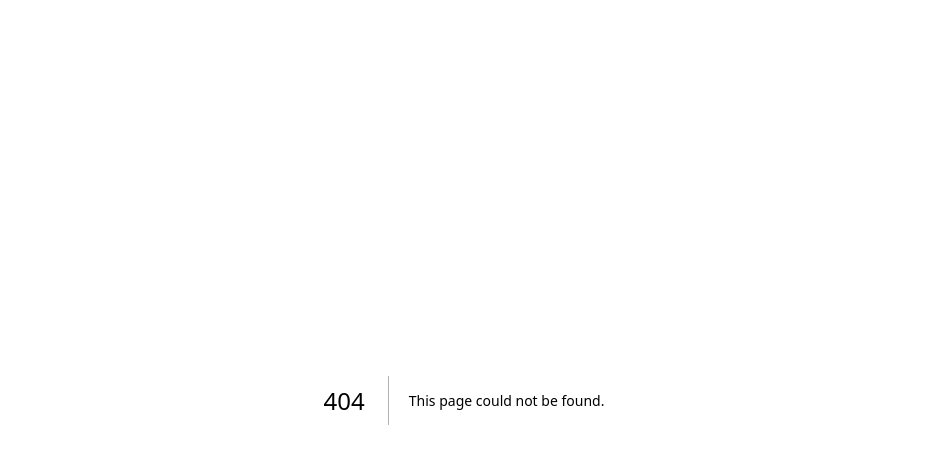
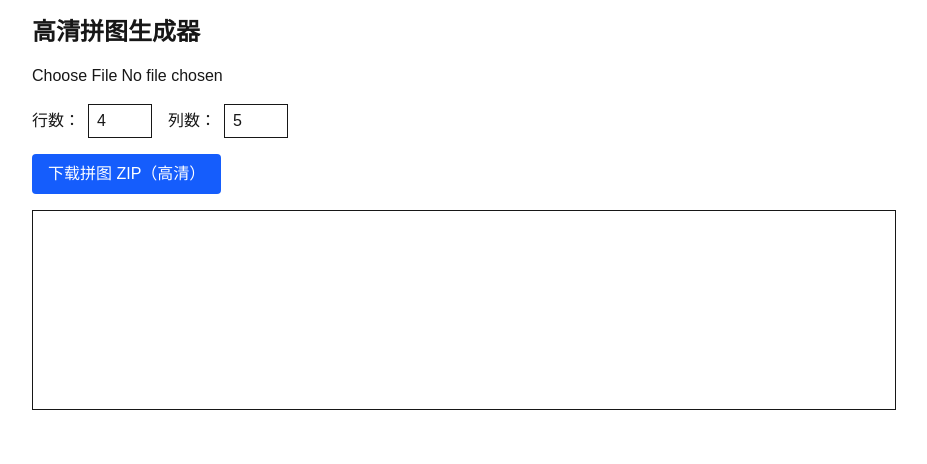
Before and after one commit to NowIsOffline/iffunny, a Next.js app: page /tools/puzzle in a window 1280 px wide. Before the commit this address had no page. Shown: the top 464 px of the page, without its empty margins (176-1103 px from the left). Built offline with nearby package versions, Linux system fonts and the light colour scheme.

Commit message:
添加图片【拼图工具】

```diff
--- a/package.json
+++ b/package.json
@@ -10,6 +10,7 @@
     "lint": "next lint"
   },
   "dependencies": {
+    "file-saver": "^2.0.5",
     "jszip": "^3.10.1",
     "next": "15.3.1",
     "react": "^19.1.0",
--- a/src/app/page.js
+++ b/src/app/page.js
@@ -49,10 +49,8 @@ const backend = isTouchDevice() ? TouchBackend : HTML5Backend;
 const DEFAULT_SITES = [
     { id: 1, type: 'site', name: 'png2ico', url: '/tools/png2ico', logo: '/icon/png2ico.png', undeletable: true },
     { id: 2, type: 'site', name: 'TXT reader', url: '/tools/txtreader', logo: '/icon/education.png', undeletable: true },
-    { id: 3, type: 'site', name: 'Google', url: 'https://google.com', logo: 'https://www.google.com/favicon.ico',undeletable: true},
-    { id: 4, type: 'site', name: 'GitHub', url: 'https://github.com', logo: 'https://github.com/favicon.ico',undeletable: true },
-    { id: 5, type: 'site', name: 'Wikipedia', url: 'https://wikipedia.org', logo: 'https://www.wikipedia.org/favicon.ico' ,undeletable: true},
-    { id: 6, type: 'site', name: 'TetrisGame', url: '/games/tetris', logo: '/icon/tetris.png' ,undeletable: true},
+    { id: 3, type: 'site', name: 'TetrisGame', url: '/games/tetris', logo: '/icon/tetris.png' ,undeletable: true},
+    // { id: 4, type: 'site', name: 'Puzzle', url: '/tools/puzzle', logo: '/icon/tetris.png' ,undeletable: true},
 ];
 const AddIconModal = ({ show, onClose, onAdd }) => {
     const [newSiteName, setNewSiteName] = useState('');
--- /dev/null
+++ b/src/app/tools/puzzle/gameLayout.css
@@ -0,0 +1,4 @@
+#puzzle-container {
+    transform-origin: top left;
+    scale: 1; /* 将由 JS 动态设置 */
+}
--- /dev/null
+++ b/src/app/tools/puzzle/layout.js
@@ -0,0 +1,16 @@
+import React from "react";
+
+export const metadata = {
+    description: "TXT reader",
+    viewport: "width=device-width, initial-scale=1.0",
+    charSet: "UTF-8",
+    keywords: "TXT reader"
+};
+
+export default function PuzzleReaderLayout({children}) {
+    return (
+        <div>
+        {children}
+        </div>
+    );
+}
--- /dev/null
+++ b/src/app/tools/puzzle/page.js
@@ -0,0 +1,228 @@
+'use client';
+
+import React, { useEffect, useState } from 'react';
+import JSZip from 'jszip';
+import { saveAs } from 'file-saver';
+import './gameLayout.css';
+export default function Page() {
+    const [selectedFile, setSelectedFile] = useState(null);
+    const [rows, setRows] = useState(4);
+    const [cols, setCols] = useState(5);
+    const [topEdges, setTopEdges] = useState({});
+    const [leftEdges, setLeftEdges] = useState({});
+    const [sourceImage, setSourceImage] = useState(null);
+
+    const baseAmplitude = 10;
+    const variation = 0.3;
+
+    useEffect(() => {
+        if (!selectedFile) return;
+
+        const reader = new FileReader();
+        reader.onload = (e) => {
+            const image = new Image();
+            image.src = e.target.result;
+            setSourceImage(image);
+
+            image.onload = () => {
+                const container = document.getElementById('puzzle-container');
+                container.innerHTML = '';
+
+                const imgWidth = image.width;
+                const imgHeight = image.height;
+
+                const canvas = document.createElement('canvas');
+                canvas.width = imgWidth;
+                canvas.height = imgHeight;
+                container.appendChild(canvas);
+                const maxDisplayWidth = 800; // 页面可视区域宽度上限
+                const scale = image.width > maxDisplayWidth ? maxDisplayWidth / image.width : 1;
+
+                container.style.transform = `scale(${scale})`;
+
+                const ctx = canvas.getContext('2d');
+                ctx.drawImage(image, 0, 0, imgWidth, imgHeight);
+
+                const pw = imgWidth / cols;
+                const ph = imgHeight / rows;
+
+                const top = {};
+                const left = {};
+
+                for (let r = 0; r <= rows; r++) {
+                    for (let c = 0; c < cols; c++) {
+                        const x0 = c * pw;
+                        const y = r * ph;
+                        const x1 = x0 + pw;
+                        top[`${r},${c}`] = r === 0 || r === rows ? [[x0, y], [x1, y]] : generateEdge(x0, y, x1, y, 'h');
+                    }
+                }
+
+                for (let r = 0; r < rows; r++) {
+                    for (let c = 0; c <= cols; c++) {
+                        const x = c * pw;
+                        const y0 = r * ph;
+                        const y1 = y0 + ph;
+                        left[`${r},${c}`] = c === 0 || c === cols ? [[x, y0], [x, y1]] : generateEdge(x, y0, x, y1, 'v');
+                    }
+                }
+
+                setTopEdges(top);
+                setLeftEdges(left);
+
+                ctx.strokeStyle = 'red';
+                ctx.lineWidth = 1.2;
+                ctx.lineJoin = 'round';
+                ctx.lineCap = 'round';
+
+                for (let r = 0; r < rows; r++) {
+                    for (let c = 0; c < cols; c++) {
+                        const path = new Path2D();
+                        const points = [
+                            ...top[`${r},${c}`],
+                            ...left[`${r},${c + 1}`],
+                            ...[...top[`${r + 1},${c}`]].reverse(),
+                            ...[...left[`${r},${c}`]].reverse(),
+                        ];
+                        path.moveTo(points[0][0], points[0][1]);
+                        for (let i = 1; i < points.length; i++) {
+                            path.lineTo(points[i][0], points[i][1]);
+                        }
+                        path.closePath();
+                        ctx.stroke(path);
+                    }
+                }
+            };
+        };
+        reader.readAsDataURL(selectedFile);
+    }, [selectedFile, rows, cols]);
+
+    function generateEdge(x0, y0, x1, y1, dir) {
+        const amp = baseAmplitude * (1 + Math.random() * variation * 2 - variation) * (Math.random() > 0.5 ? 1 : -1);
+        if (dir === 'h') {
+            const p0 = [x0, y0];
+            const p3 = [x1, y1];
+            const p1 = [x0 + (x1 - x0) / 3, y0 + amp];
+            const p2 = [x0 + 2 * (x1 - x0) / 3, y0 + amp];
+            return bezier(p0, p1, p2, p3);
+        } else {
+            const p0 = [x0, y0];
+            const p3 = [x1, y1];
+            const p1 = [x0 + amp, y0 + (y1 - y0) / 3];
+            const p2 = [x0 + amp, y0 + 2 * (y1 - y0) / 3];
+            return bezier(p0, p1, p2, p3);
+        }
+    }
+
+    function bezier(p0, p1, p2, p3, steps = 40) {
+        const points = [];
+        for (let t = 0; t <= 1; t += 1 / steps) {
+            const x =
+                (1 - t) ** 3 * p0[0] +
+                3 * (1 - t) ** 2 * t * p1[0] +
+                3 * (1 - t) * t ** 2 * p2[0] +
+                t ** 3 * p3[0];
+            const y =
+                (1 - t) ** 3 * p0[1] +
+                3 * (1 - t) ** 2 * t * p1[1] +
+                3 * (1 - t) * t ** 2 * p2[1] +
+                t ** 3 * p3[1];
+            points.push([x, y]);
+        }
+        return points;
+    }
+
+    const handleDownloadZip = async () => {
+        if (!sourceImage || Object.keys(topEdges).length === 0 || Object.keys(leftEdges).length === 0) return;
+
+        const zip = new JSZip();
+        const imgWidth = sourceImage.width;
+        const imgHeight = sourceImage.height;
+        const pw = imgWidth / cols;
+        const ph = imgHeight / rows;
+
+        const sourceCanvas = document.createElement('canvas');
+        sourceCanvas.width = imgWidth;
+        sourceCanvas.height = imgHeight;
+        const ctx = sourceCanvas.getContext('2d');
+        ctx.drawImage(sourceImage, 0, 0);
+
+        for (let r = 0; r < rows; r++) {
+            for (let c = 0; c < cols; c++) {
+                const path = new Path2D();
+                const points = [
+                    ...topEdges[`${r},${c}`],
+                    ...leftEdges[`${r},${c + 1}`],
+                    ...[...topEdges[`${r + 1},${c}`]].reverse(),
+                    ...[...leftEdges[`${r},${c}`]].reverse(),
+                ];
+                path.moveTo(points[0][0], points[0][1]);
+                for (let i = 1; i < points.length; i++) {
+                    path.lineTo(points[i][0], points[i][1]);
+                }
+                path.closePath();
+
+                const pieceCanvas = document.createElement('canvas');
+                pieceCanvas.width = pw;
+                pieceCanvas.height = ph;
+                const pieceCtx = pieceCanvas.getContext('2d');
+
+                pieceCtx.save();
+                pieceCtx.translate(-c * pw, -r * ph);
+                pieceCtx.clip(path);
+                pieceCtx.drawImage(sourceCanvas, 0, 0);
+                pieceCtx.restore();
+
+                await new Promise((resolve) => {
+                    pieceCanvas.toBlob((blob) => {
+                        zip.file(`piece_r${r}_c${c}.png`, blob);
+                        resolve();
+                    });
+                });
+            }
+        }
+
+        const zipContent = await zip.generateAsync({ type: 'blob' });
+        saveAs(zipContent, 'puzzle_pieces_hd.zip');
+    };
+
+    return (
+        <div className="p-4 max-w-4xl mx-auto">
+            <h1 className="text-2xl font-bold mb-4">高清拼图生成器</h1>
+            <input
+                type="file"
+                accept="image/*"
+                onChange={(e) => setSelectedFile(e.target.files[0])}
+                className="mb-4"
+            />
+            <div className="flex gap-4 mb-4">
+                <label>
+                    行数：
+                    <input
+                        type="number"
+                        min="2"
+                        max="10"
+                        value={rows}
+                        onChange={(e) => setRows(Number(e.target.value))}
+                        className="border px-2 py-1 ml-2 w-16"
+                    />
+                </label>
+                <label>
+                    列数：
+                    <input
+                        type="number"
+                        min="2"
+                        max="10"
+                        value={cols}
+                        onChange={(e) => setCols(Number(e.target.value))}
+                        className="border px-2 py-1 ml-2 w-16"
+                    />
+                </label>
+            </div>
+            <button onClick={handleDownloadZip} className="px-4 py-2 bg-blue-600 text-white rounded hover:bg-blue-700 mb-4" >
+                下载拼图 ZIP（高清）
+            </button>
+            <div id="puzzle-container" className="border w-full min-h-[200px]" />
+        </div>
+    );
+}
```
Also changed, not shown: 1 other file (tests, documents, lock files or other folders).
